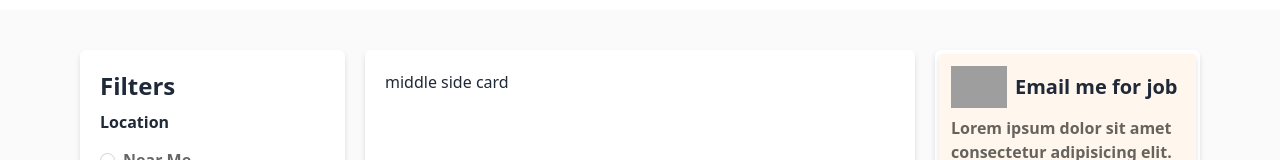
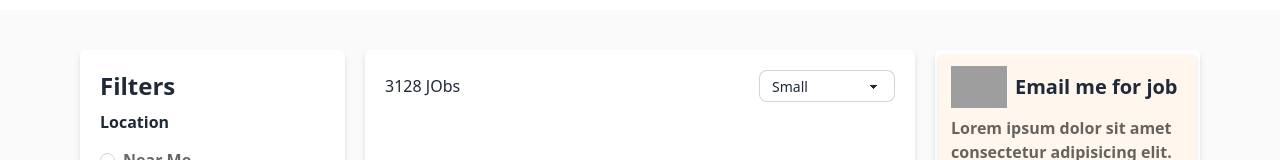
Before and after one commit to alif0013/job-portal, a React (Vite) app: page / in a window 1280 px wide. Shown: the part 576-736 px from the top of the page. Built offline with nearby package versions, Linux system fonts and the light colour scheme; grey boxes are pictures that could not be loaded.

Commit message:
added filter design

```diff
--- a/src/Components/MiddleSideCard.jsx
+++ b/src/Components/MiddleSideCard.jsx
@@ -3,7 +3,18 @@ import React from 'react';
 const MiddleSideCard = () => {
     return (
         <div>
-            middle side card
+            {/* filter and all job length */}
+            <div className='flex justify-between items-center'>
+                <h1>3128 JObs</h1>
+                <div>
+                    <select className="select select-bordered select-sm w-full max-w-xs">
+                        <option disabled selected>Small</option>
+                        <option>Small Apple</option>
+                        <option>Small Orange</option>
+                        <option>Small Tomato</option>
+                    </select>
+                </div>
+            </div>
         </div>
     );
 };
```
